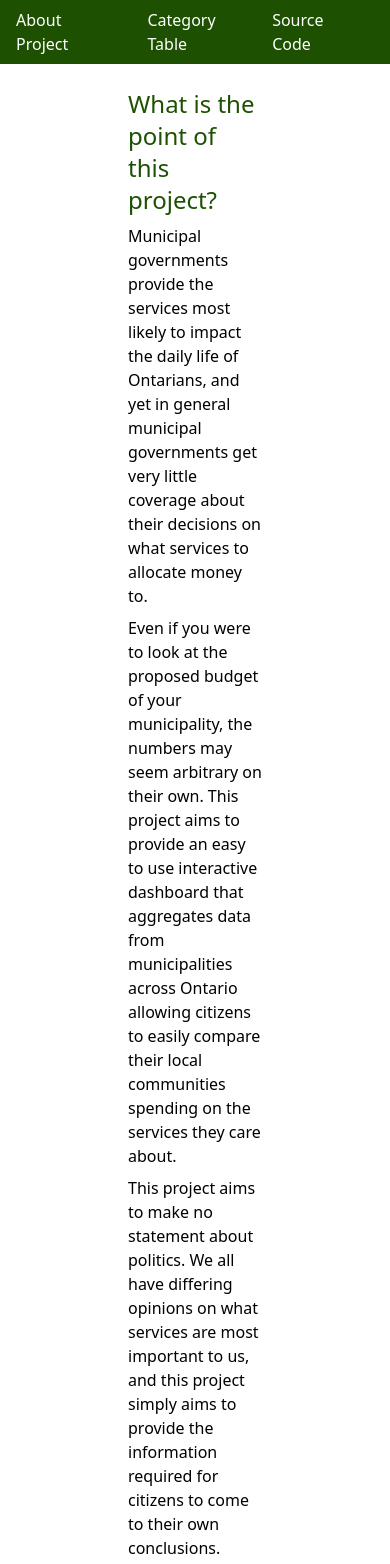
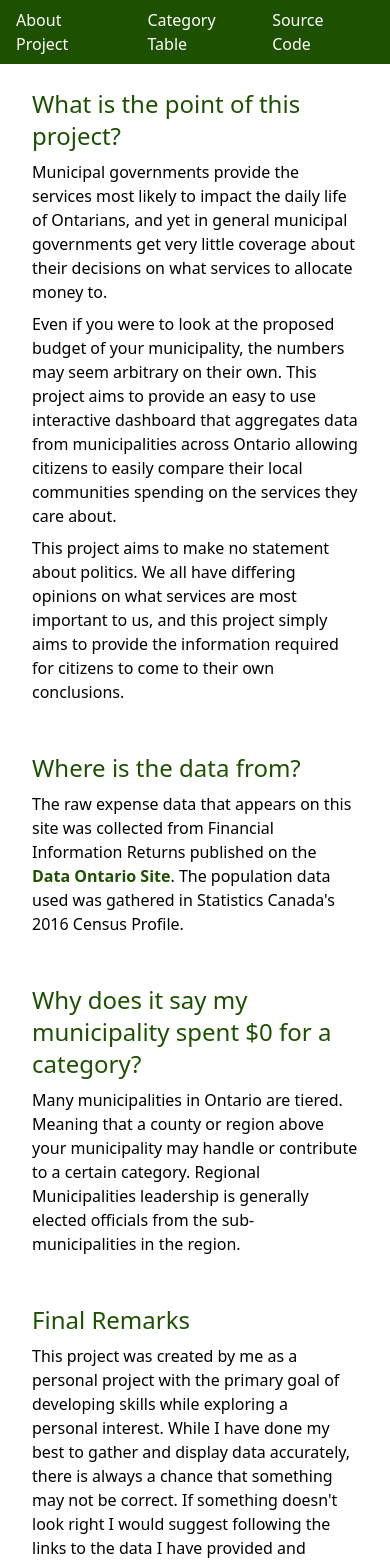
Before and after one commit to kcarnrite/municipal-spending-dashboard, a React (Vite) app in the folder dashboard/: page / in a window 390 px wide. Shown: the top 1564 px of the page. Built offline with nearby package versions, Linux system fonts and the light colour scheme.

Commit message:
Make homepage slightly more mobile friendly

```diff
--- a/dashboard/src/pages/AboutPage.jsx
+++ b/dashboard/src/pages/AboutPage.jsx
@@ -12,7 +12,7 @@ function AboutPage() {
     const paragraphStyling = "text-md my-2";
     const paragraphSpacing = "mb-12";
     return (
-        <div className="mx-32">
+        <div className="mx-8 md:mx-32">
         <div className={paragraphSpacing}>
             <h1 className={headerStyling}>What is the point of this project?</h1>
             <p className={paragraphStyling}>
@@ -38,7 +38,7 @@ function AboutPage() {
         <h1 className={headerStyling}>Where is the data from?</h1>
         <p className={paragraphStyling}>
             The raw expense data that appears on this site was collected from Financial Information Returns published on
-            the <a href="https://data.ontario.ca/dataset/financial-information-return-fir-for-municipalities" className="text-primary">
+            the <a href="https://data.ontario.ca/dataset/financial-information-return-fir-for-municipalities" className="text-primary font-bold">
              Data Ontario Site</a>.
             The population data used was gathered in Statistics Canada's 2016 Census Profile.
         </p>
```
